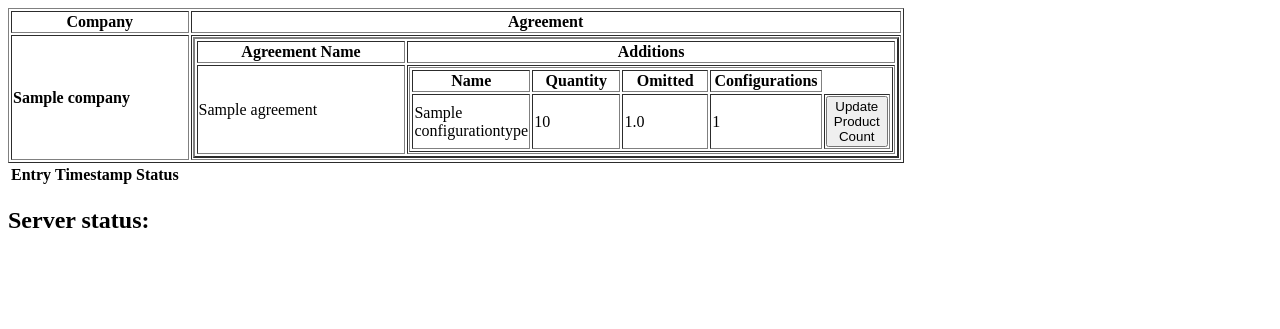
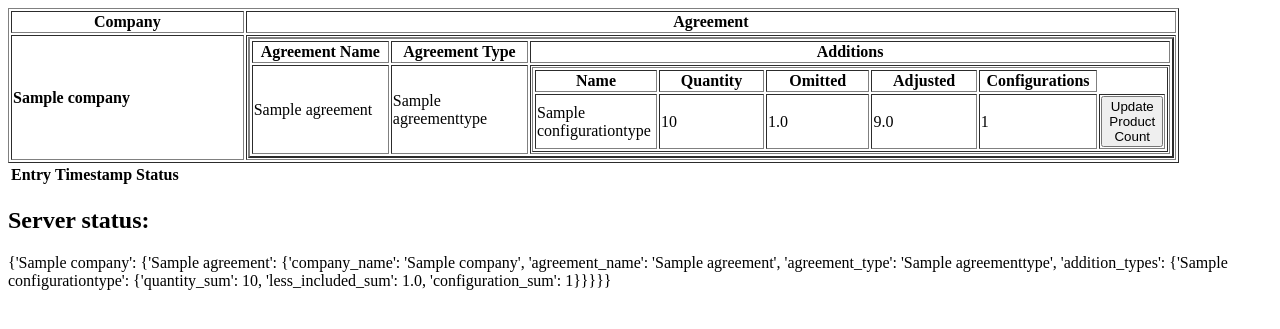
Before and after one commit to openspork/phoneboi, a Flask app: page / in a window 1280 px wide. Shown: the top 329 px of the page. Run offline with Flask 2, Linux system fonts and the light colour scheme; tables that the repository leaves empty hold one stand-in row (values such as "Sample post"); lists and menus that the app fills with data are empty; parts of the project's set-up code (start-up, migrations or seed data) failed here and were passed over; some libraries are stand-ins or nearby versions.

Commit message:
add agreement type, adjusted

```diff
--- a/app.py
+++ b/app.py
@@ -71,6 +71,7 @@ def index():
 
         agreement_fmt["company_name"] = agreement.company.name
         agreement_fmt["agreement_name"] = agreement.name
+        agreement_fmt["agreement_type"] = agreement.agreement_type.name
 
         addition_types = {}
         # Iterate through all additions
--- a/templates/index.html
+++ b/templates/index.html
@@ -28,7 +28,8 @@
 								<table width="100%" border="2" id="agreements" >
 									<thead>
 										<tr>
-											<th width="30%">Agreement Name</th>
+											<th width="15%">Agreement Name</th>
+											<th width="15%">Agreement Type</th>
 											<th width="70%">Additions</th>
 										</tr>
 									</thead>
@@ -36,14 +37,16 @@
 										{% for agreement_name, agreement in agreements.items() %}
 											<tr>
 												<td> {{ agreement_name }} </td>
+												<td> {{ companies[company_name][agreement_name]["agreement_type"] }} </td>
 												<td>
 													<table width="100%" border="1" id="additions_types">
 														<thead>
 															<tr>
-																<th width="25%">Name</th>
-																<th width="25%">Quantity</th>
-																<th width="25%">Omitted</th>
-																<th width="25%">Configurations</th>
+																<th width="20%">Name</th>
+																<th width="20%">Quantity</th>
+																<th width="20%">Omitted</th>
+																<th width="20%">Adjusted</th>
+																<th width="20%">Configurations</th>
 															</tr>
 														</thead>
 														{% for agreement_name, values in agreement["addition_types"].items() %}
@@ -52,6 +55,7 @@
 																	<td> {{ agreement_name }} </td>
 																	<td> {{ values["quantity_sum"] }} </td>
 																	<td> {{ values["less_included_sum"] }} </td>
+																	<td> {{ values["quantity_sum"] - values["less_included_sum"] }} </td>
 																	<td> {{ values["configuration_sum"] }} </td>
 																	<td><button class="update" id="{{ uuid }}">Update Product Count</button></td>
 																</tr>
@@ -90,3 +94,4 @@
 		</div>
 	</body>
 </html>
+{{ companies }}
--- a/util/process_api.py
+++ b/util/process_api.py
@@ -49,7 +49,7 @@ def process_products(agreement_name, product_identifier, configuration_type):
         print("config type exists: %s" % configuration_type)
         configuration_type = query.get()
 
-        # Process agreements
+    # Process agreements
     for agreement in get_agreements(agreement_name):
         print("Processing %s: %s" % (agreement["company"]["name"], agreement["name"]))
 
```
